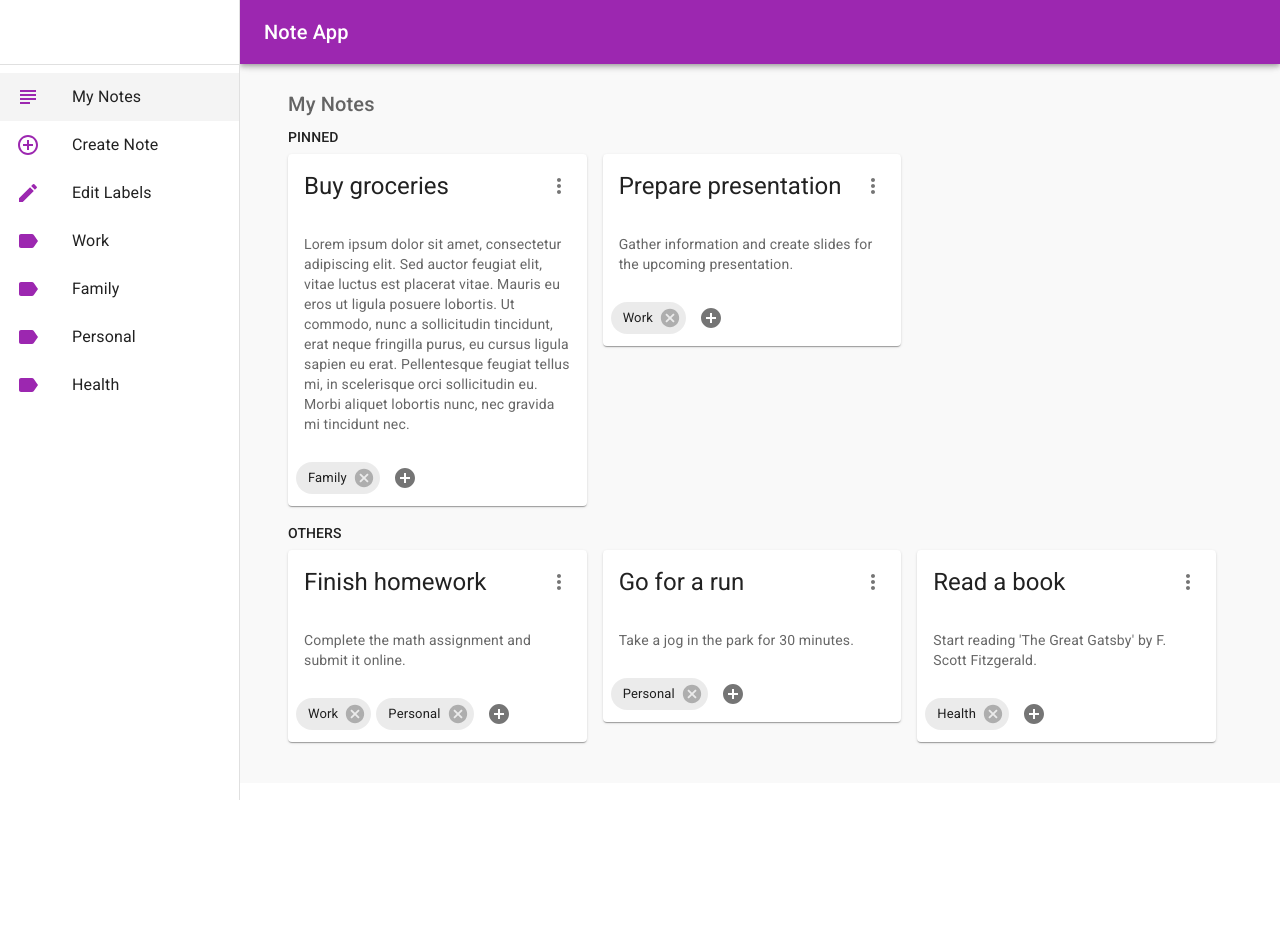
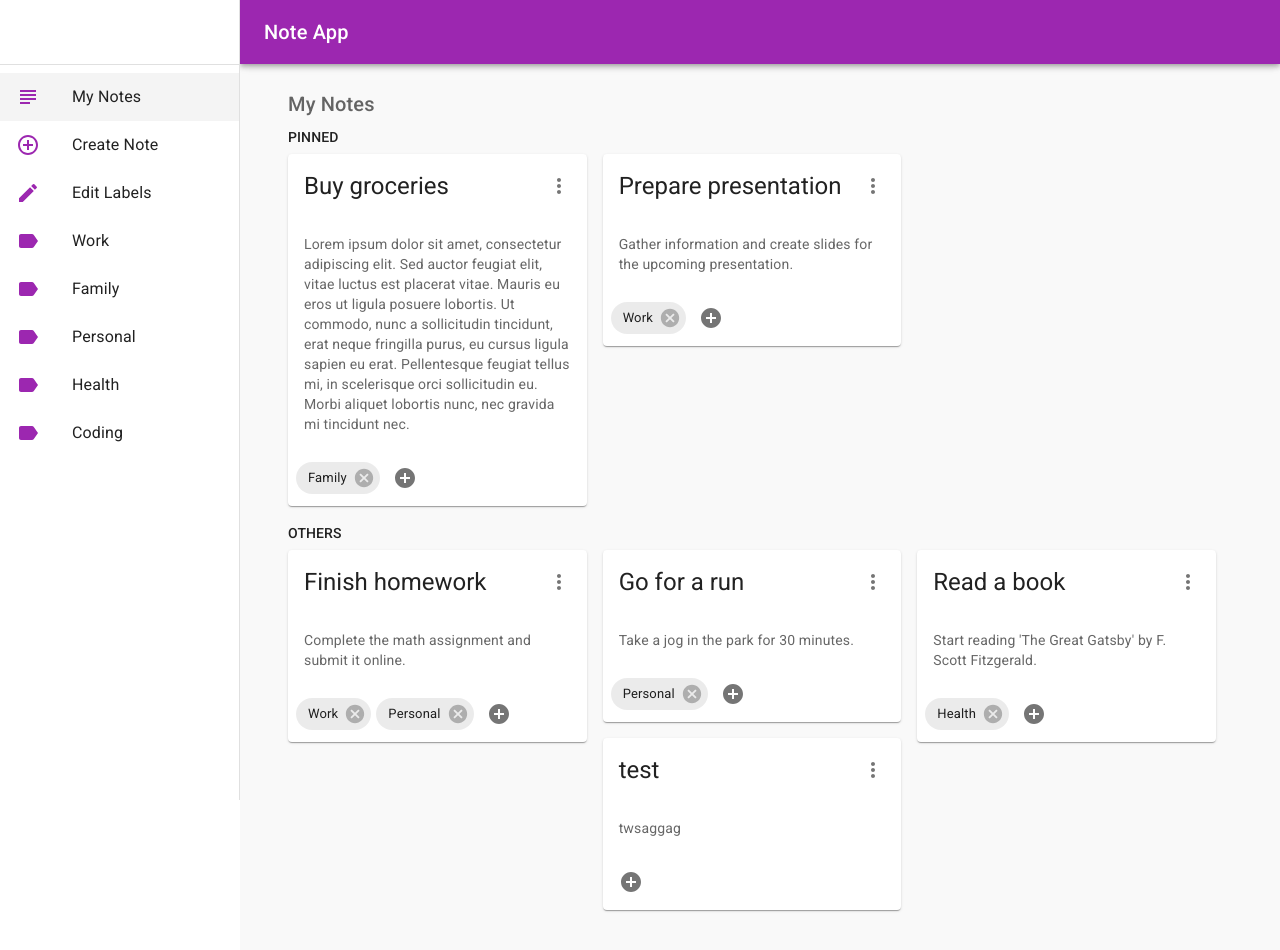
Before and after one commit to KareemEllis/jotter-frontend, a React (Create React App) app: page / in a window 1280 px wide. Before the commit the page ends 800 px from the top, so only its background shows below. Built offline with nearby package versions, Linux system fonts and the light colour scheme; data requests are answered from the project's data file.

Commit message:
Updated http requests to use services

```diff
--- a/data/db.json
+++ b/data/db.json
@@ -45,6 +45,13 @@
         1
       ],
       "id": 5
+    },
+    {
+      "title": "test",
+      "details": "twsaggag",
+      "pinned": false,
+      "labels": [],
+      "id": 6
     }
   ],
   "labels": [
@@ -63,6 +70,10 @@
     {
       "name": "Health",
       "id": 4
+    },
+    {
+      "name": "Coding",
+      "id": 5
     }
   ]
 }
--- a/src/App.js
+++ b/src/App.js
@@ -1,6 +1,7 @@
 import React, { useEffect, useState } from 'react'
 import { BrowserRouter as Router, Routes, Route } from 'react-router-dom'
 import Notes from './pages/Notes'
+import labelService from './services/labels'
 import Create from './pages/Create'
 import Layout from './components/Layout'
 import EditLabels from './pages/EditLabels'
@@ -9,11 +10,12 @@ function App() {
   const [allLabels, setAllLabels] = useState([])
 
   useEffect(() => {
-      // Fatch Labels
-    fetch('http://localhost:8000/labels')
-      .then(res => res.json())
-      .then(data => {
-        setAllLabels(data)
+    // Fatch Labels
+    labelService
+      .getAll()
+      .then(data => setAllLabels(data))
+      .catch(error => {
+        console.log(error)
       })
   }, [])
 
--- a/src/pages/Create.js
+++ b/src/pages/Create.js
@@ -1,3 +1,5 @@
+import noteService from '../services/notes'
+
 import React, { useState } from 'react'
 import Typography from '@mui/material/Typography'
 import Button from '@mui/material/Button'
@@ -26,12 +28,14 @@ export default function Create() {
       setDetailsError(true)
     }
     if (title && details) {
-      fetch('http://localhost:8000/notes', {
-        method: 'POST',
-        headers: {"Content-type": "application/json"},
-        body: JSON.stringify({ title, details, pinned: false })
-      })
-        .then(() => navigate('/'))
+      const newNote = { title, details, pinned: false, labels: [] }
+      noteService
+        .create(newNote)
+        .then((data) => navigate('/'))
+        .catch(error => {
+          //Error Alert
+          console.log(error)
+        })
     }
   }
 
--- a/src/pages/EditLabels.js
+++ b/src/pages/EditLabels.js
@@ -1,3 +1,5 @@
+import labelService from '../services/labels'
+
 import React, { useState, useEffect } from 'react'
 import Typography from '@mui/material/Typography'
 import Container from '@mui/material/Container'
@@ -56,61 +58,32 @@ export default function EditLabels({ allLabels, setAllLabels }) {
     }
 
     if (newLabel != '' && !labelAlreadyExists) {
-      fetch('http://localhost:8000/labels', {
-        method: 'POST',
-        headers: {"Content-type": "application/json"},
-        body: JSON.stringify({ "name": newLabel })
-      })
-      .then(() => {
-        //ADD CODE TO UPDATE STATE WITH RETURNED JSON
-        setNewLabel('')
-      })
+      const newLabelObj = { "name": newLabel }
+
+      labelService
+        .create(newLabelObj)
+        .then((data) => {
+          //GET RETURNED LABEL OBJ AND ADD TO STATE USING THE ID
+          setNewLabel('')
+        })
+        .catch(error => {
+          console.log(error)
+        })
     }
   }
 
   //Delete label
   const handleDelete = (e, label) => {
-    console.log(`Deleting label ${label.name}`)
-
-    fetch('http://localhost:8000/notes')
-      .then(res => res.json())
-      .then(async data => {
-        const notesToEdit = data.filter(note =>
-          note.labels.some(noteLabel => noteLabel === label.id)
-        )
-
-        const editedNotes = notesToEdit.map(note => {
-          return {
-            ...note,
-            labels: note.labels.filter(l => l != label.id)
-          }
-        })
-
-        fetch('http://localhost:8000/notes', {
-          method: 'PUT',
-          headers: {
-            'Content-Type': 'application/json'
-          },
-          body: JSON.stringify(editedNotes)
-        })
-          .then(response => {
-            if (!response.ok) {
-              throw new Error('Failed to Remove Label from notes');
-            }
-            // Handle success
-            console.log('Removed Label from notes Sucessfully');
-          })
-          .catch(error => {
-            // Handle error
-            console.error(error);
-          });
-
-        await fetch('http://localhost:8000/labels/' + label.id, {
-          method: 'DELETE'
-        })
+    labelService
+      .remove(label.id)
+      .then(data => {
         const newLabels = allLabels.filter(l => l.id != label.id)
         setAllLabels(newLabels)
       })
+      .catch(error => {
+        console.log(error)
+      })
+      //Handle Removing the deleted label from notes at server-side
   }
 
   //Event handler for editing a label
@@ -171,26 +144,15 @@ export default function EditLabels({ allLabels, setAllLabels }) {
     if(newText != "" && !labelAlreadyExists) {
       const editedLabel = {...label, name: newText}
 
-      fetch('http://localhost:8000/labels/' + label.id, {
-        method: 'PATCH',
-        headers: {
-          'Content-Type': 'application/json'
-        },
-        body: JSON.stringify(editedLabel)
-      })
-        .then(response => {
-          if (!response.ok) {
-            throw new Error('Failed to edit Label');
-          }
-          // Handle success
+      labelService
+        .update(label.id, editedLabel)
+        .then(data => {
           console.log('Label edited successfully');
-          // Update state with note
+          // Update state with label
           let newLabels = allLabels.map((l) => (l.id === label.id ? editedLabel : l))
           setAllLabels(newLabels);
-
         })
         .catch(error => {
-          // Handle error
           console.error(error);
         });
     }
--- a/src/pages/Notes.js
+++ b/src/pages/Notes.js
@@ -21,6 +21,7 @@ export default function Notes({ allLabels, labelToView }) {
       .getAll()
       .then(notes => {
         if(labelToView == "") {
+          // Display all notes
           setNotes(notes)
         }
         else {
@@ -29,15 +30,20 @@ export default function Notes({ allLabels, labelToView }) {
           setNotes(filteredNotes);
         }
       })
+      .catch(error => {
+        console.log(error)
+      })
   }, [labelToView])
 
-
   const handleDelete = async (id) => {
-    await fetch('http://localhost:8000/notes/' + id, {
-      method: 'DELETE'
-    })
+    noteService
+      .remove(id)
+      .then(data => {
         const newNotes = notes.filter(note => note.id != id)
         setNotes(newNotes)
+      })
+      //SETUP API TO SEND A POSITIVE REPSONSE IF NOTE DOES NOT EXIST
+      .catch(error => console.log(error))
   }
 
   const updateLabels = async (note, labels) => {
@@ -46,29 +52,18 @@ export default function Notes({ allLabels, labelToView }) {
       "labels": labels
     }
 
-    await fetch('http://localhost:8000/notes/' + note.id, {
-      method: 'PATCH',
-      headers: {
-        'Content-Type': 'application/json'
-      },
-      body: JSON.stringify(updatedNote)
-    })
-    .then(response => {
-      if (!response.ok) {
-        throw new Error('Failed to update labels');
-      }
-      // Handle success
-      console.log('Labels updated successfully');
+    noteService
+      .update(note.id, updatedNote)
+      .then(data => {
+        console.log('Labels updated successfully')
         // Update state with note
         let newNotes = notes.map((n) => (n.id === note.id ? updatedNote : n))
         if(labelToView != "") {
           newNotes = filterNotesByLabel(labelToView, newNotes)
         }
         setNotes(newNotes);
-
       })
       .catch(error => {
-      // Handle error
         console.error(error);
       });
   }
@@ -79,28 +74,16 @@ export default function Notes({ allLabels, labelToView }) {
       "pinned": !note.pinned
     }
 
-    await fetch('http://localhost:8000/notes/' + note.id, {
-      method: 'PATCH',
-      headers: {
-        'Content-Type': 'application/json'
-      },
-      body: JSON.stringify(updatedNote)
-    })
-    .then(response => {
-      if (!response.ok) {
-        throw new Error('Failed to update document');
-      }
-      // Handle success
-      console.log('Document updated successfully');
+    noteService
+      .update(note.id, updatedNote)
+      .then(data => {
+        console.log('Note Pinned status updated')
         // Update state with note
-      const newNotes = notes.map((n) => (n.id === note.id ? updatedNote : n));
-      setNotes(newNotes);
-
+        const newNotes = notes.map((n) => (n.id === note.id ? updatedNote : n))
+        setNotes(newNotes)
       })
       .catch(error => {
-      // Handle error
-      console.log("ERROR")
-      console.error(error);
+        console.error(error)
       });
   }
 
--- a/src/services/labels.js
+++ b/src/services/labels.js
@@ -0,0 +1,30 @@
+import axios from "axios"
+
+const baseUrl = 'http://localhost:8000/labels'
+
+const getAll = async () => {
+  const response = await axios.get(baseUrl);
+  return response.data
+}
+
+const create = async (newLabel) => {
+  const response = await axios.post(baseUrl, newLabel)
+  return response.data
+}
+
+const remove = async (id) => {
+  const response = await axios.delete(`${baseUrl}/${id}`)
+  return response.data
+}
+
+const update = async (id, updatedLabel) => {
+  const response = await axios.patch(`${baseUrl}/${id}`, updatedLabel)
+  return response.data
+}
+
+export default {
+  getAll,
+  create,
+  remove,
+  update
+}
--- a/src/services/notes.js
+++ b/src/services/notes.js
@@ -8,17 +8,17 @@ const getAll = async () => {
 }
 
 const create = async (newNote) => {
-  const response = await axios.post(baseUrl, newNote);
+  const response = await axios.post(baseUrl, newNote)
   return response.data
 }
 
 const remove = async (id) => {
-  const response = await axios.delete(`${baseUrl}/${id}`);
+  const response = await axios.delete(`${baseUrl}/${id}`)
   return response.data
 }
 
 const update = async (id, updatedNote) => {
-  const response = await axios.update(`${baseUrl}/${id}`, updatedNote)
+  const response = await axios.patch(`${baseUrl}/${id}`, updatedNote)
   return response.data
 }
 
```
Lines whose indentation alone changed are shown as unchanged.
